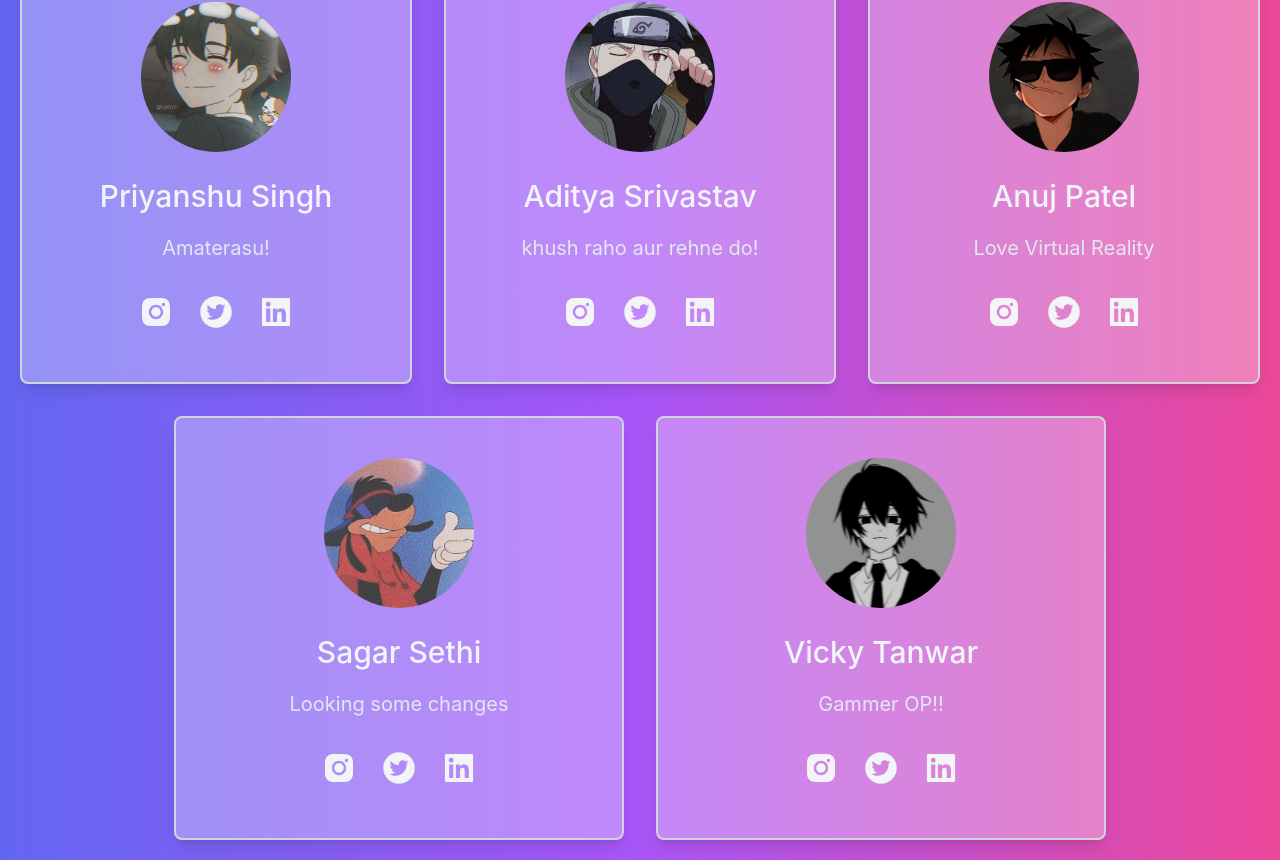
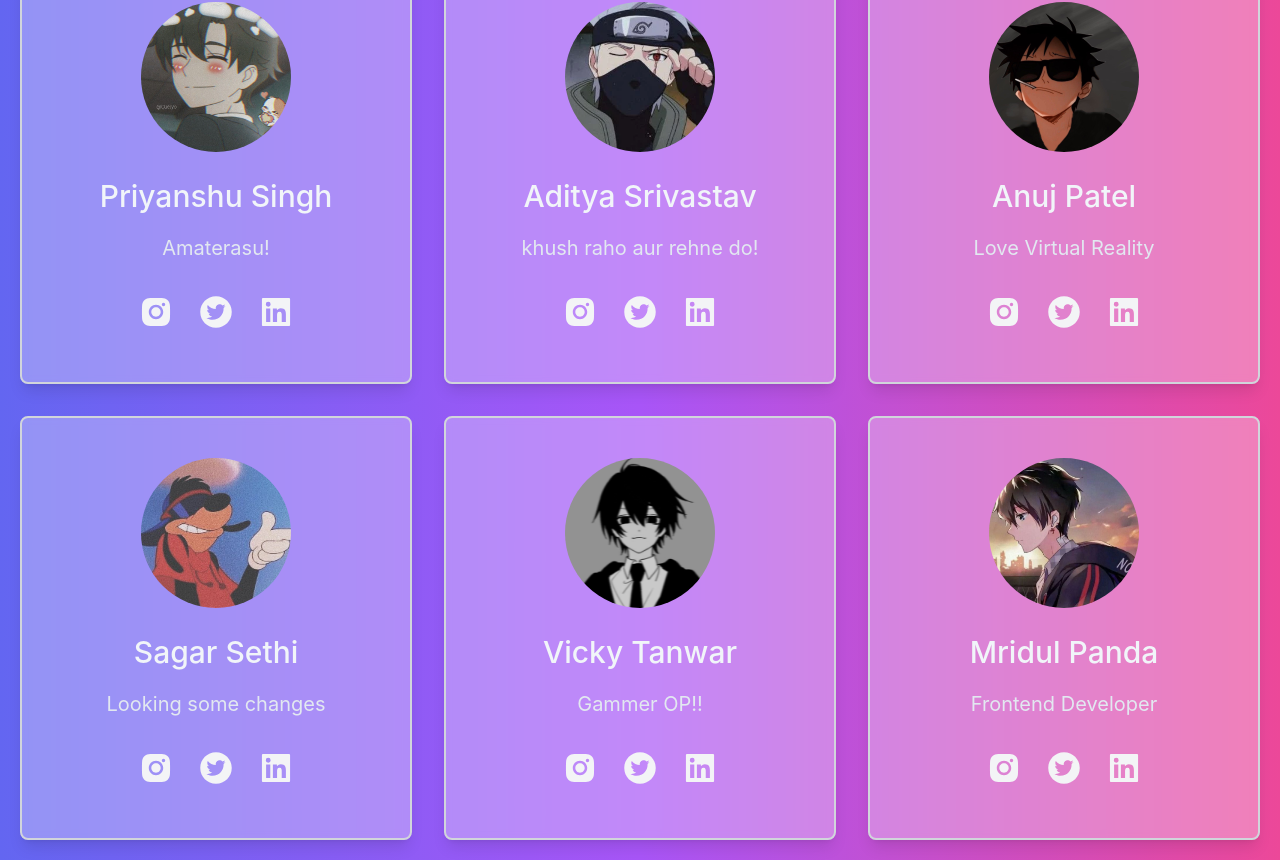
Before and after one commit to jayantchaudhari18/Student_Info, a Next.js app: page / in a window 1280 px wide. Shown: the part 972-1832 px from the top of the page. Built offline with nearby package versions, Linux system fonts and the light colour scheme.

Commit message:
added profile card

```diff
--- a/pages/index.js
+++ b/pages/index.js
@@ -12,6 +12,7 @@ import AdityaSrivastav from "../Images/AdityaSrivastav.jpg";
 import Anuj from "../Images/Anuj.jpg";
 import SagarSethi from "../Images/SagarSethi.jpg";
 import WulakeyTanwar from "../Images/WulakeyTanwar.jpg";
+import MridulPanda from "../Images/MridulPanda.jpg";
 
 export default function Home() {
   return (
@@ -121,6 +122,15 @@ export default function Home() {
           twitter="https://twitter.com/WulakeyTanwar"
           linkedin="https://www.linkedin.com/in/wulakey-tanwar-613b0821b"
         />
+
+        <Card
+          image={MridulPanda}
+          name="Mridul Panda"
+          about="Frontend Developer"
+          instagram="https://www.instagram.com/i_mridul"
+          twitter="https://twitter.com/i_mridul"
+          linkedin="https://www.linkedin.com/in/mridul2820"
+        />
       </main>
     </div>
   );
```
Also changed, not shown: Images/MridulPanda.jpg (added).
